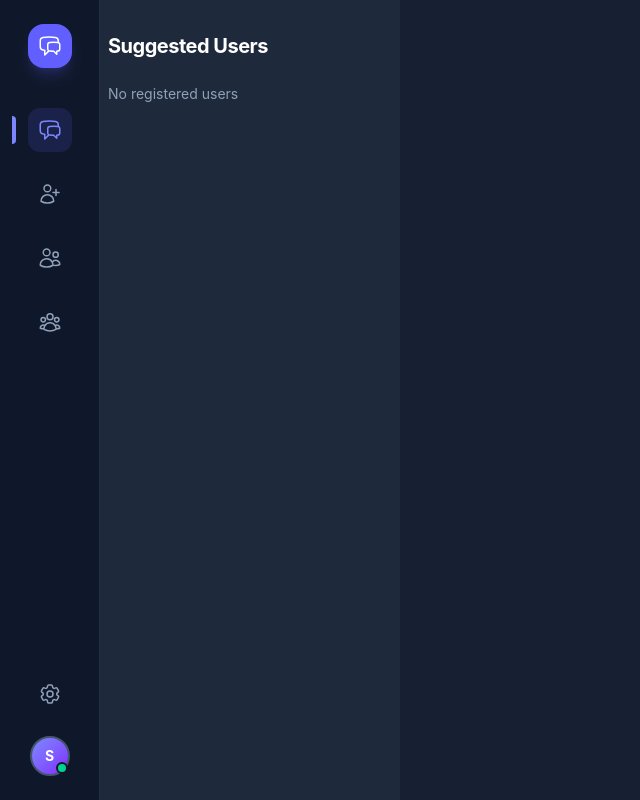
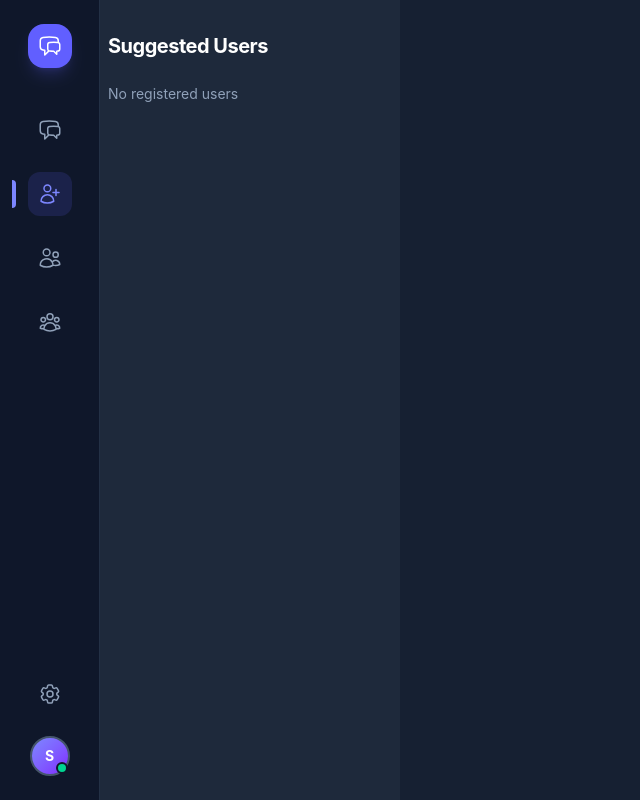
Before and after one commit to HaileabWolde/Messaging_App_Odin, a React app in the folder frontend/: page /find_people in a window 1280 px wide. Shown: the whole page, without its empty margins (0-640 px from the left). Built offline with nearby package versions, Linux system fonts and the light colour scheme; no server answers; sample sign-in values are in the browser's storage; the HTML template or start-up script is replaced by a standard one.

Commit message:
wokring on sidebar animation

```diff
--- a/frontend/src/pages/Home/SideBar.jsx
+++ b/frontend/src/pages/Home/SideBar.jsx
@@ -1,4 +1,4 @@
-import { Link } from "react-router-dom";
+import { NavLink } from "react-router-dom";
 import { useState, useEffect } from "react";
 import axios from "axios";
 import {
@@ -7,16 +7,15 @@ import {
   HiOutlineUsers,
   HiOutlineCog6Tooth,
   HiOutlineUserGroup
-
 } from "react-icons/hi2";
 import UserProfile from "./UserProfile";
 
 function SideBar() {
-      //token fetching
+  // Token fetching
+  const [ismodalOpen, setIsModalOpen] = useState(false);
 
-  const [ismodalOpen, setIsModalOpen] = useState(false)
-  const token = localStorage.getItem('token')
-  const decoded = JSON.parse(atob(token.split('.')[1]))
+  const token = localStorage.getItem("token");
+  const decoded = JSON.parse(atob(token.split(".")[1]));
 
   const [profile, setProfile] = useState(null);
 
@@ -31,8 +30,9 @@ useEffect(() => {
             }
           }
         );
-            console.log(response.data.user)
-            setProfile(response.data. user);
+
+        console.log(response.data.user);
+        setProfile(response.data.user);
       } catch (error) {
         console.log(error);
       }
@@ -53,47 +53,97 @@ useEffect(() => {
       <nav className="flex flex-col items-center gap-5">
 
         {/* Conversations */}
-        <Link
+        <NavLink
           to="/conversations"
           title="Conversations"
           aria-label="Conversations"
-          className="relative flex h-11 w-11 items-center justify-center rounded-xl bg-indigo-500/15 text-indigo-400 transition hover:bg-indigo-500/25"
+          className={({ isActive }) =>
+            `relative flex h-11 w-11 items-center justify-center rounded-xl transition ${
+              isActive
+                ? "bg-indigo-500/15 text-indigo-400"
+                : "text-slate-400 hover:bg-slate-700/70 hover:text-white"
+            }`
+          }
         >
+          {({ isActive }) => (
+            <>
+              {isActive && (
                 <span className="absolute -left-4 h-7 w-1 rounded-r-full bg-indigo-400" />
+              )}
               <HiOutlineChatBubbleLeftRight size={24} />
-        </Link>
+            </>
+          )}
+        </NavLink>
 
         {/* Find people */}
-        <Link
+        <NavLink
           to="/find_people"
           title="Find people"
           aria-label="Find people"
-          className="flex h-11 w-11 items-center justify-center rounded-xl text-slate-400 transition hover:bg-slate-700/70 hover:text-white"
+          className={({ isActive }) =>
+            `relative flex h-11 w-11 items-center justify-center rounded-xl transition ${
+              isActive
+                ? "bg-indigo-500/15 text-indigo-400"
+                : "text-slate-400 hover:bg-slate-700/70 hover:text-white"
+            }`
+          }
         >
+          {({ isActive }) => (
+            <>
+              {isActive && (
+                <span className="absolute -left-4 h-7 w-1 rounded-r-full bg-indigo-400" />
+              )}
               <HiOutlineUserPlus size={24} />
-        </Link>
+            </>
+          )}
+        </NavLink>
 
-        {/* Friends */}
-        <Link
+        {/* Friend Requests */}
+        <NavLink
           to="/friend_request"
           title="Friend Request"
           aria-label="Friend Request"
-          className="flex h-11 w-11 items-center justify-center rounded-xl text-slate-400 transition hover:bg-slate-700/70 hover:text-white"
+          className={({ isActive }) =>
+            `relative flex h-11 w-11 items-center justify-center rounded-xl transition ${
+              isActive
+                ? "bg-indigo-500/15 text-indigo-400"
+                : "text-slate-400 hover:bg-slate-700/70 hover:text-white"
+            }`
+          }
         >
+          {({ isActive }) => (
+            <>
+              {isActive && (
+                <span className="absolute -left-4 h-7 w-1 rounded-r-full bg-indigo-400" />
+              )}
               <HiOutlineUsers size={24} />
-        </Link>
+            </>
+          )}
+        </NavLink>
 
-        <Link
+        {/* Groups */}
+        <NavLink
           to="/groups"
           title="Groups"
           aria-label="Groups"
-         className="flex h-11 w-11 items-center justify-center rounded-xl text-slate-400 transition hover:bg-slate-700/70 hover:text-white"
+          className={({ isActive }) =>
+            `relative flex h-11 w-11 items-center justify-center rounded-xl transition ${
+              isActive
+                ? "bg-indigo-500/15 text-indigo-400"
+                : "text-slate-400 hover:bg-slate-700/70 hover:text-white"
+            }`
+          }
+        >
+          {({ isActive }) => (
+            <>
+              {isActive && (
+                <span className="absolute -left-4 h-7 w-1 rounded-r-full bg-indigo-400" />
+              )}
+              <HiOutlineUserGroup size={24} />
+            </>
+          )}
+        </NavLink>
 
-        >
-          < HiOutlineUserGroup
-          size={24}
-          />
-        </Link>
       </nav>
 
       {/* Bottom actions */}
@@ -104,17 +154,18 @@ useEffect(() => {
           title="Settings"
           aria-label="Settings"
           className="flex h-11 w-11 items-center justify-center rounded-xl text-slate-400 transition hover:bg-slate-700/70 hover:text-white"
-          onClick={()=> setIsModalOpen(true)}
+          onClick={() => setIsModalOpen(true)}
         >
           <HiOutlineCog6Tooth size={24} />
         </button>
-        {
-          ismodalOpen &&
+
+        {/* Profile modal */}
+        {ismodalOpen && (
           <UserProfile
             setIsModalOpen={setIsModalOpen}
             profile={profile}
           />
-        }
+        )}
 
         {/* Profile */}
         <button
@@ -125,6 +176,7 @@ useEffect(() => {
           {decoded.username.toUpperCase().charAt(0)}
           <span className="absolute bottom-0 right-0 h-3 w-3 rounded-full border-2 border-[#0f172a] bg-emerald-400" />
         </button>
+
       </div>
     </div>
   );
```
Lines whose indentation alone changed are shown as unchanged.
